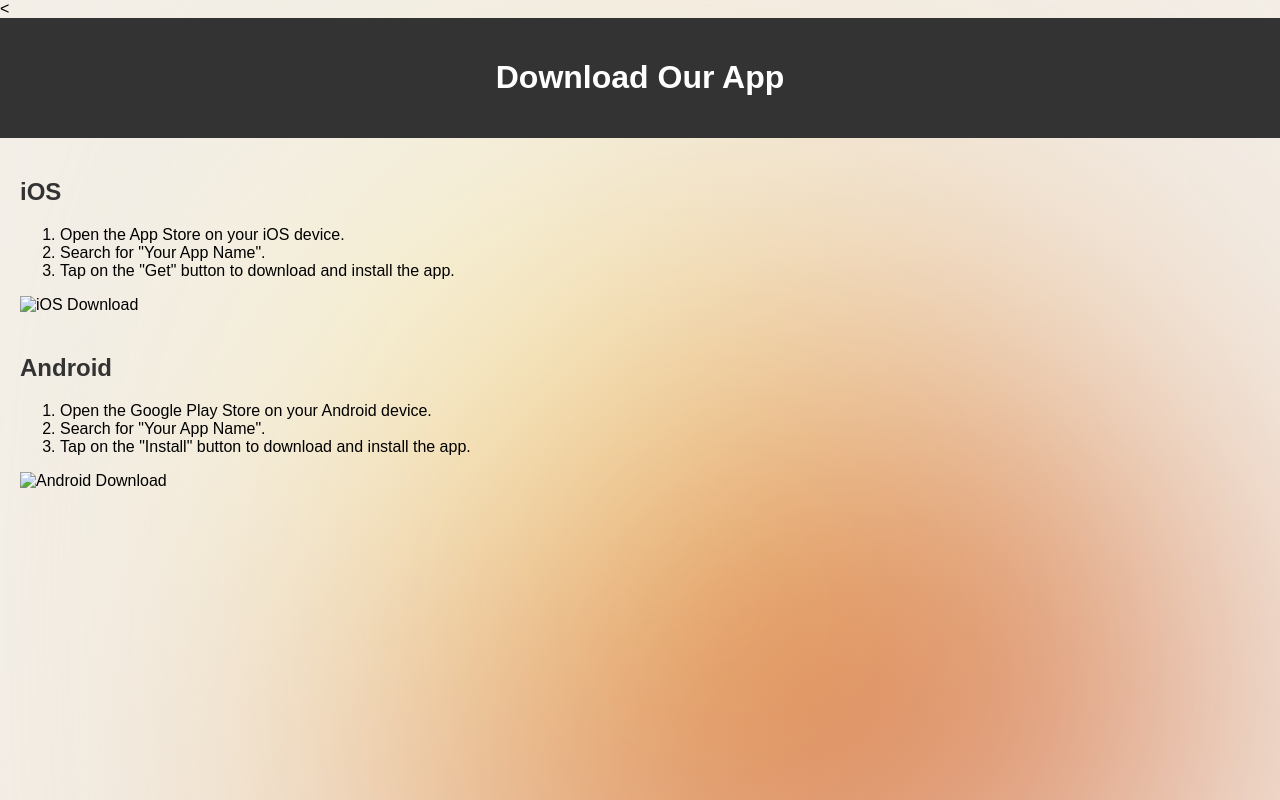
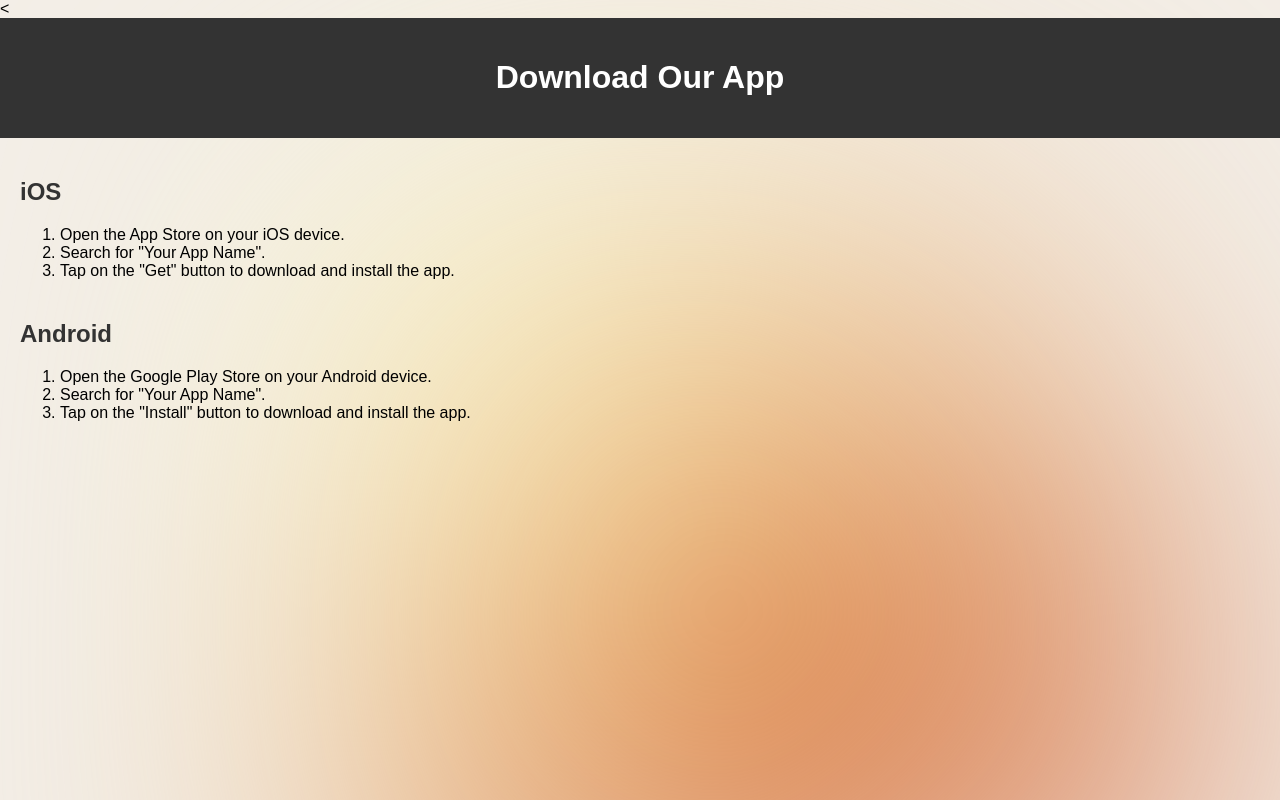
Before and after one commit to thaliapapag/canyon_website, a plain HTML site: page Download.html in a window 1280 px wide. Drawn offline with Linux system fonts and the light colour scheme.

Commit message:
updates to page

```diff
--- a/Download.html
+++ b/Download.html
@@ -25,11 +25,11 @@
 
     </style> </head> <body> <header> <h1>Download Our App</h1> </header> <main> <section> <h2>iOS</h2> <ol>
         <li>Open the App Store on your iOS device.</li> <li>Search for "Your App Name".</li>
-        <li>Tap on the "Get" button to download and install the app.</li> </ol> <img src="ios-download.png" alt="iOS Download">
+        <li>Tap on the "Get" button to download and install the app.</li> </ol>
     </section> <section>
         <h2>Android</h2>
         <ol> <li>Open the Google Play Store on your Android device.</li>
             <li>Search for "Your App Name".</li>
             <li>Tap on the "Install" button to download and install the app.</li>
-        </ol> <img src="android-download.png" alt="Android Download">
+
     </section> </main> </body> </html>
```
